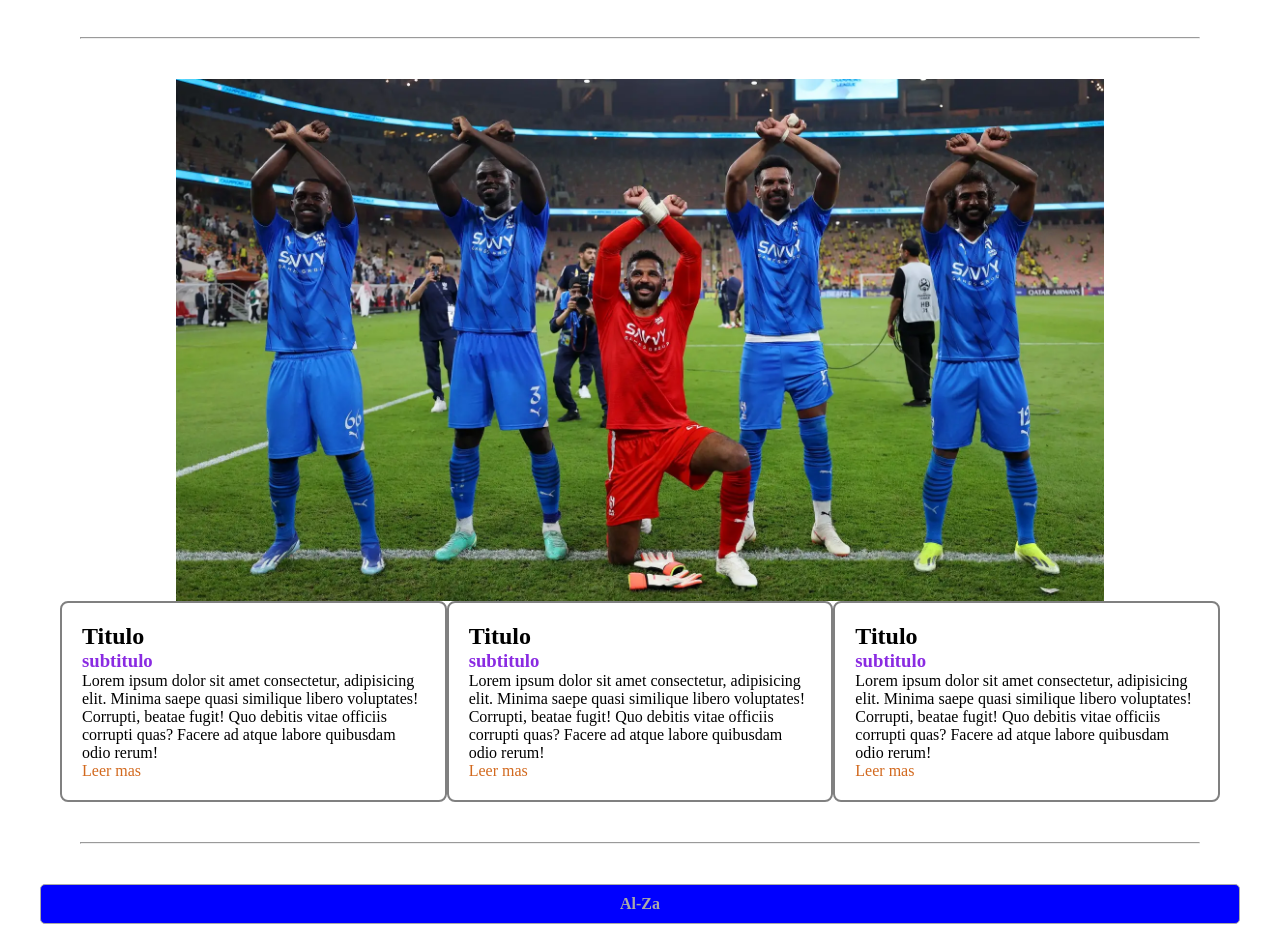
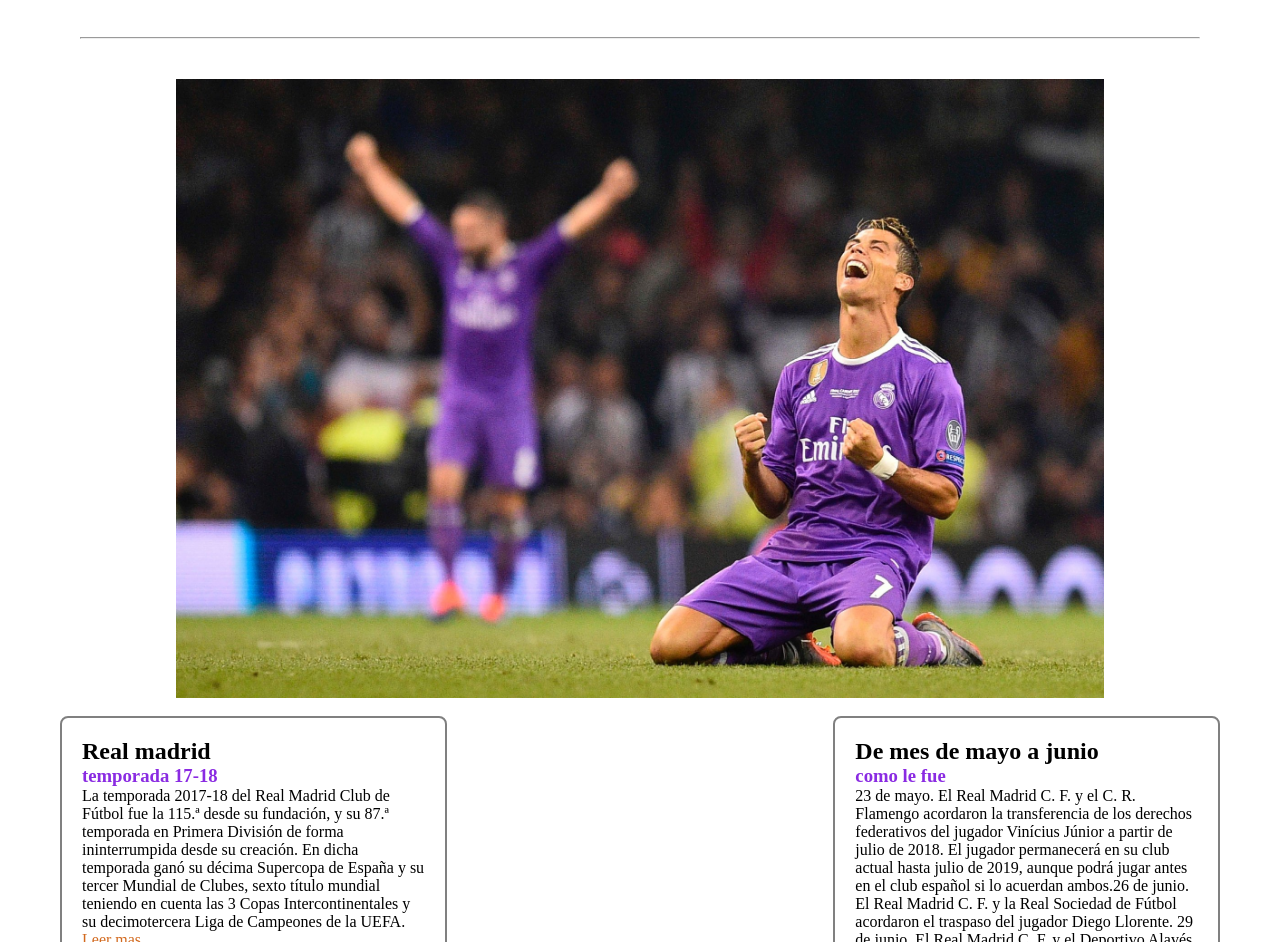
Before and after one commit to eljuan47/lab4, a plain HTML site: page index.html in a window 1280 px wide. Shown: the part 103-1045 px from the top of the page. Drawn offline with Linux system fonts and the light colour scheme.

Commit message:
proyecto de maicol

```diff
--- a/CSS/estilo.css
+++ b/CSS/estilo.css
@@ -36,7 +36,7 @@
   padding: 5px;
 }
 .btn-menu:hover {
-  color: blue;
+  color: #22e6d3;
 }
 .action {
   border: 1px solid;
@@ -44,9 +44,9 @@
   border: 1px solid;
 }
 .activo {
-  background-color: aquamarine;
+  background-color: rgb(60, 0, 78);
   border: 1px solid;
-  color: black;
+  color: white;
   border-radius: 5px;
 }
 
@@ -67,8 +67,8 @@
 /*Estilo del pie*/
 
 .pie {
-  background-color: blue;
-  color: darkgray;
+  background-color: #17e68b;
+  color: black;
   border: 1px solid;
   border-radius: 5px;
   text-align: center;
@@ -80,10 +80,10 @@
   border-radius: 8px;
   padding: 20px;
 }
-.tarjeta h3{
+.tarjeta h3 {
   color: blueviolet;
 }
-.tarjeta a{
+.tarjeta a {
   color: chocolate;
   text-decoration: none;
   margin-top: 10px;
--- a/index.html
+++ b/index.html
@@ -23,35 +23,42 @@
   <hr>
   <div class="contenido">
     <section class="publicidad">
-      <img src="imagenes/Al_Hilal.jpg.webp" alt="">
+      <img src="imagenes/cr7.jpg" alt="">
     </section>
+    <br>
     <section class="bandeja">
       <div class="tarjeta">
-        <h2>Titulo</h2>
-        <h3>subtitulo</h3>
-        <p>Lorem ipsum dolor sit amet consectetur, adipisicing elit. Minima saepe quasi similique libero voluptates!
-          Corrupti, beatae fugit! Quo debitis vitae officiis corrupti quas? Facere ad atque labore quibusdam odio rerum!
+        <h2>Real madrid</h2>
+        <h3>temporada 17-18</h3>
+        <p>La temporada 2017-18 del Real Madrid Club de Fútbol fue la 115.ª desde su fundación, y su 87.ª temporada en
+          Primera División de forma ininterrumpida desde su creación.
+
+          En dicha temporada ganó su décima Supercopa de España y su tercer Mundial de Clubes, sexto título mundial
+          teniendo en cuenta las 3 Copas Intercontinentales y su decimotercera Liga de Campeones de la UEFA.
         </p>
         <div>
           <a href="">Leer mas <class=""></a>
         </div>
       </div>
+      <br>
       <div class="tarjeta">
-        <h2>Titulo</h2>
-        <h3>subtitulo</h3>
-        <p>Lorem ipsum dolor sit amet consectetur, adipisicing elit. Minima saepe quasi similique libero voluptates!
-          Corrupti, beatae fugit! Quo debitis vitae officiis corrupti quas? Facere ad atque labore quibusdam odio rerum!
+        <h2>De mes de mayo a junio</h2>
+        <h3>como le fue</h3>
+        <p>23 de mayo. El Real Madrid C. F. y el C. R. Flamengo acordaron la transferencia de los derechos federativos
+          del jugador Vinícius Júnior a partir de julio de 2018. El jugador permanecerá en su club actual hasta julio de
+          2019, aunque podrá jugar antes en el club español si lo acuerdan ambos.26 de junio. El Real Madrid C. F. y la
+          Real Sociedad de Fútbol acordaron el traspaso del jugador Diego Llorente.
+          29 de junio. El Real Madrid C. F. y el Deportivo Alavés acordaron el traspaso del jugador Enzo Zidane.
         </p>
         <div>
           <a href="">Leer mas <class=""></a>
         </div>
       </div>
-
+        <br>
       <div class="tarjeta">
-        <h2>Titulo</h2>
-        <h3>subtitulo</h3>
-        <p>Lorem ipsum dolor sit amet consectetur, adipisicing elit. Minima saepe quasi similique libero voluptates!
-          Corrupti, beatae fugit! Quo debitis vitae officiis corrupti quas? Facere ad atque labore quibusdam odio rerum!
+        <h2>Resumen de la temporada</h2>
+        <h3>titulos</h3>
+        <p>El 8 de agosto de 2017, el Madrid ganó la Supercopa de la UEFA 2017 , al vencer al Manchester United por 2-1 con goles de Casemiro e Isco. El 13 de agosto de 2017, el Madrid ganó el partido de ida de la Supercopa de España 2017, al derrotar al Barcelona por 3-1 con goles de Cristiano Ronaldo, Marco Asensio y un autogol.
         </p>
         <div>
           <a href="">Leer mas <class=""></a>
@@ -65,7 +72,7 @@
   <footer>
     <hr>
     <div class="pie">
-      Al-Za
+      Hala madrid
     </div>
   </footer>
   </div>
```
Also changed, not shown: contactos.html (+5 -3 lines), galeria.html (+2 -2 lines), noticas.html (+12 -2 lines), videos.html (+3 -3 lines), imagenes/1.jpg (deleted), imagenes/155708364.0.jpg (added), imagenes/2.avif (deleted), imagenes/Al_Hilal.jpg.webp (deleted), imagenes/campeones.jpeg (deleted), imagenes/campeones.jpg (added), imagenes/cr7.jpg (added), imagenes/frtLif.gif (added), imagenes/petroleo.webp (deleted), imagenes/real madrid.webp (added), 2 other files.
